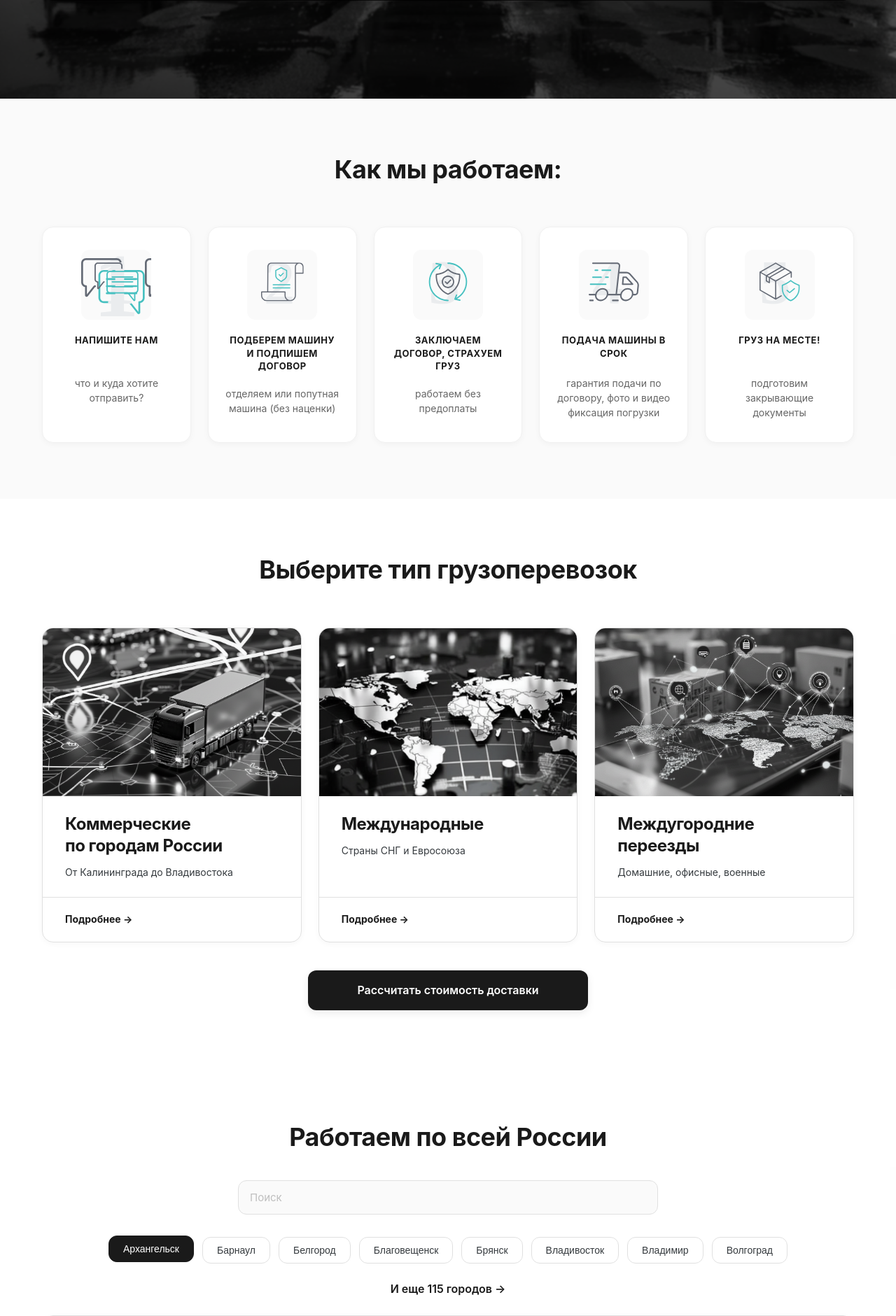
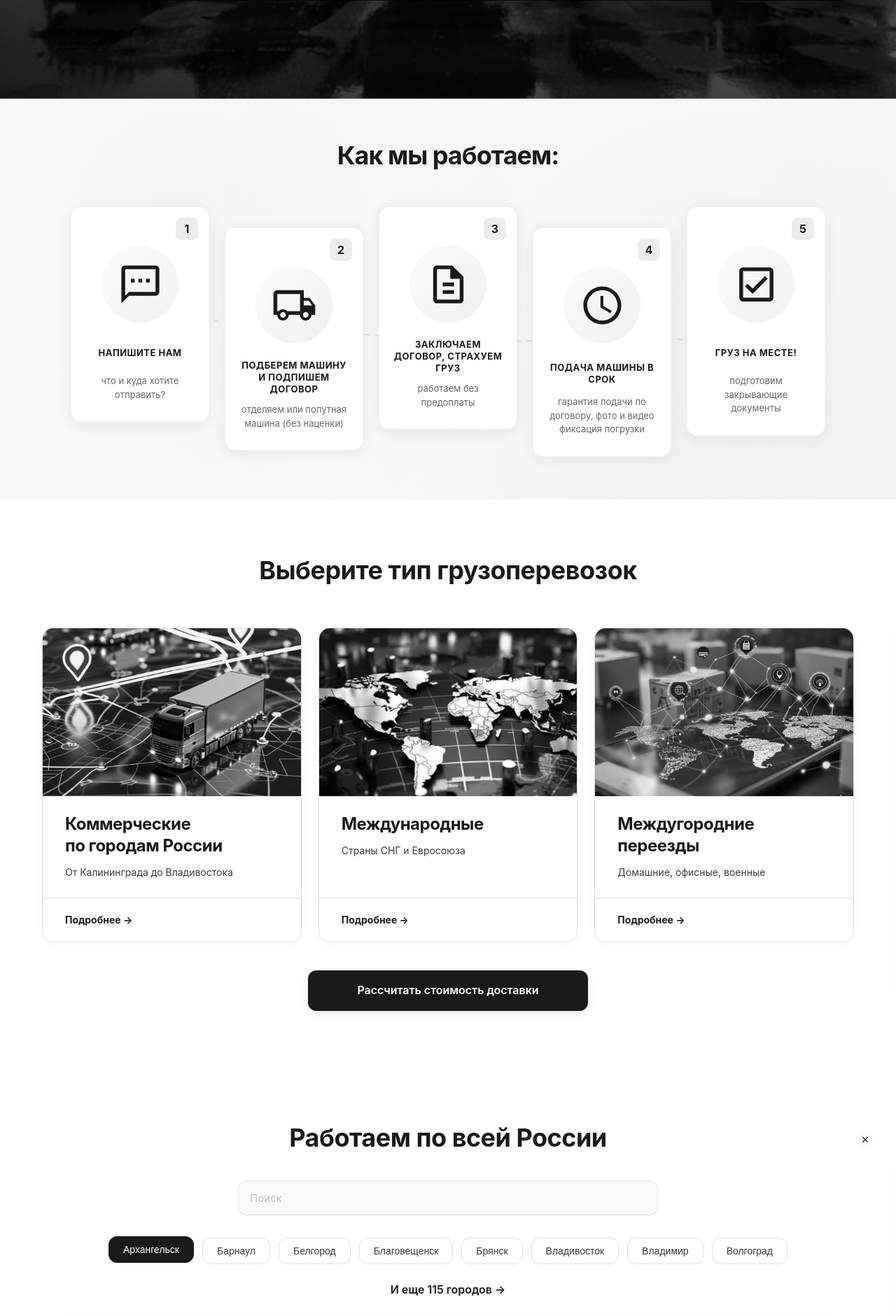
Before and after one commit to V3le/TL-Company, a PHP site: page /public/ in a window 1280 px wide. Shown: the part 873-2754 px from the top of the page at 70% size. Run offline with PHP 8.4, Linux system fonts and the light colour scheme; data comes from the database, SQL or seed files in the repository.

Commit message:
how-we-work redesign

```diff
--- a/public/css/how-we-work.css
+++ b/public/css/how-we-work.css
@@ -1,12 +1,29 @@
 /* How We Work Section */
 .how-we-work {
-    padding: 80px 20px;
-    background: rgba(250, 250, 250, 0.85);
+    padding: 60px 20px;
+    background: linear-gradient(135deg, #fafafa 0%, #f5f5f5 100%);
+    position: relative;
+    overflow: hidden;
+}
+
+.how-we-work::before {
+    content: '';
+    position: absolute;
+    top: 0;
+    left: 0;
+    right: 0;
+    bottom: 0;
+    background:
+        radial-gradient(circle at 20% 30%, rgba(0,0,0,0.02) 0%, transparent 50%),
+        radial-gradient(circle at 80% 70%, rgba(0,0,0,0.02) 0%, transparent 50%);
+    pointer-events: none;
 }
 
 .container {
     max-width: 1400px;
     margin: 0 auto;
+    position: relative;
+    z-index: 1;
 }
 
 .section-title {
@@ -14,87 +31,232 @@
     font-weight: 700;
     color: #1a1a1a;
     text-align: center;
-    margin-bottom: 60px;
-    letter-spacing: -0.5px;
+    margin-bottom: 50px;
+    letter-spacing: -1px;
+    position: relative;
+}
+
+/* Контейнер для шагов с дорогой */
+.steps-wrapper {
+    position: relative;
+    max-width: 1200px;
+    margin: 0 auto;
+}
+
+/* SVG дорога между шагами */
+.steps-road {
+    position: absolute;
+    top: 50%;
+    left: 0;
+    width: 100%;
+    height: 200px;
+    transform: translateY(-50%);
+    pointer-events: none;
+    z-index: 0;
+}
+
+.steps-road path {
+    fill: none;
+    stroke: #e0e0e0;
+    stroke-width: 2;
+    stroke-dasharray: 8, 8;
+    animation: roadFlow 30s linear infinite;
+}
+
+@keyframes roadFlow {
+    to {
+        stroke-dashoffset: -200;
+    }
 }
 
 .steps {
     display: flex;
-    justify-content: space-between;
-    gap: 24px;
+    justify-content: center;
+    align-items: flex-start;
+    gap: 20px;
+    position: relative;
+    z-index: 1;
     flex-wrap: wrap;
 }
 
+/* Шахматное расположение */
 .step {
-    flex: 1;
-    min-width: 180px;
-    max-width: 250px;
+    position: relative;
     display: flex;
     flex-direction: column;
     align-items: center;
     text-align: center;
-    gap: 20px;
     background: white;
-    padding: 32px 24px;
+    padding: 35px 20px 28px;
     border-radius: 16px;
-    border: 1px solid #f0f0f0;
-    box-shadow: 0 2px 8px rgba(0, 0, 0, 0.04);
+    border: 2px solid #f0f0f0;
+    box-shadow: 0 4px 20px rgba(0, 0, 0, 0.06);
+    transition: all 0.4s cubic-bezier(0.4, 0, 0.2, 1);
+    animation: fadeInUp 0.6s ease-out backwards;
+    flex: 0 1 220px;
+    max-width: 220px;
+}
+
+.step:nth-child(1) { animation-delay: 0.1s; margin-top: 0; }
+.step:nth-child(2) { animation-delay: 0.2s; margin-top: 30px; }
+.step:nth-child(3) { animation-delay: 0.3s; margin-top: 0; }
+.step:nth-child(4) { animation-delay: 0.4s; margin-top: 30px; }
+.step:nth-child(5) { animation-delay: 0.5s; margin-top: 0; }
+
+@keyframes fadeInUp {
+    from {
+        opacity: 0;
+        transform: translateY(30px);
+    }
+    to {
+        opacity: 1;
+        transform: translateY(0);
+    }
+}
+
+.step:hover {
+    transform: translateY(-8px) scale(1.02);
+    box-shadow: 0 12px 40px rgba(0, 0, 0, 0.12);
+    border-color: #1a1a1a;
+}
+
+/* Номер шага */
+.step-number {
+    position: absolute;
+    top: 15px;
+    right: 15px;
+    width: 32px;
+    height: 32px;
+    background: rgba(26, 26, 26, 0.08);
+    color: #1a1a1a;
+    border-radius: 8px;
+    display: flex;
+    align-items: center;
+    justify-content: center;
+    font-size: 16px;
+    font-weight: 700;
+    z-index: 2;
     transition: all 0.3s ease;
 }
 
-.step:hover {
-    transform: translateY(-4px);
-    box-shadow: 0 8px 24px rgba(0, 0, 0, 0.08);
-    border-color: #e0e0e0;
+.step:hover .step-number {
+    background: rgba(26, 26, 26, 0.12);
+    transform: scale(1.05);
 }
 
+/* Иконка шага */
 .step-icon {
-    width: 100px;
-    height: 100px;
-    border-radius: 12px;
+    width: 110px;
+    height: 110px;
+    border-radius: 50%;
     display: flex;
     align-items: center;
     justify-content: center;
+    background: linear-gradient(135deg, #fafafa 0%, #f0f0f0 100%);
+    margin: 20px 0 15px;
+    position: relative;
     overflow: hidden;
-    background: #fafafa;
+    transition: all 0.4s ease;
 }
 
-.step-icon img {
-    width: 80%;
-    height: 80%;
-    object-fit: contain;
+.step-icon::before {
+    content: '';
+    position: absolute;
+    top: 50%;
+    left: 50%;
+    width: 0;
+    height: 0;
+    background: rgba(26, 26, 26, 0.05);
+    border-radius: 50%;
+    transform: translate(-50%, -50%);
+    transition: all 0.4s ease;
 }
 
+.step:hover .step-icon::before {
+    width: 100%;
+    height: 100%;
+}
+
+.step-icon svg {
+    width: 65px;
+    height: 65px;
+    fill: #1a1a1a;
+    transition: all 0.4s ease;
+    position: relative;
+    z-index: 1;
+}
+
+.step:hover .step-icon svg {
+    transform: scale(1.08);
+}
+
+/* Заголовок шага */
 .step-title {
     font-size: 13px;
     font-weight: 700;
     color: #1a1a1a;
     text-transform: uppercase;
-    line-height: 1.4;
+    line-height: 1.3;
     min-height: 40px;
     letter-spacing: 0.5px;
+    margin: 8px 0 6px;
+    display: flex;
+    align-items: center;
+    justify-content: center;
 }
 
+/* Описание шага */
 .step-description {
-    font-size: 14px;
+    font-size: 13px;
     color: #666;
     line-height: 1.5;
+    margin-top: 5px;
 }
 
-@media (max-width: 1200px) {
-    .steps {
-        gap: 25px;
-    }
+/* Декоративная линия под описанием */
+.step::after {
+    content: '';
+    position: absolute;
+    bottom: 0;
+    left: 50%;
+    transform: translateX(-50%);
+    width: 0;
+    height: 3px;
+    background: linear-gradient(90deg, transparent, #1a1a1a, transparent);
+    transition: width 0.4s ease;
+    border-radius: 2px 2px 0 0;
+}
 
+.step:hover::after {
+    width: 80%;
+}
+
+/* Адаптивность */
+@media (max-width: 1280px) {
     .step {
-        min-width: 160px;
+        flex: 0 1 200px;
         max-width: 200px;
     }
 }
 
+@media (max-width: 1024px) {
+    .steps {
+        gap: 15px;
+    }
+
+    .step {
+        flex: 0 1 180px;
+        max-width: 180px;
+        padding: 25px 15px 20px;
+    }
+
+    .step:nth-child(2) { margin-top: 25px; }
+    .step:nth-child(4) { margin-top: 25px; }
+}
+
 @media (max-width: 768px) {
     .how-we-work {
-        padding: 60px 20px;
+        padding: 50px 20px;
     }
 
     .section-title {
@@ -105,14 +267,38 @@
     .steps {
         flex-direction: column;
         align-items: center;
-        gap: 40px;
+        gap: 50px;
+    }
+
+    .step:nth-child(n) {
+        margin-top: 0 !important;
     }
 
     .step {
+        padding: 35px 25px 25px;
+        flex: 0 1 auto;
         max-width: 300px;
+        width: 100%;
+    }
+
+    .step-number {
+        width: 38px;
+        height: 38px;
+        font-size: 18px;
+        top: -19px;
+    }
+
+    .step-icon {
+        width: 80px;
+        height: 80px;
+    }
+
+    .step-icon img {
+        width: 50px;
+        height: 50px;
+    }
+
+    .steps-road {
+        display: none;
     }
 }
-
-.step:nth-child(1) .step-icon {
-    background-image: url('/public/images/how-me-work/1steps.svg');
-}
--- a/public/index.html
+++ b/public/index.html
@@ -82,41 +82,63 @@
     <section class="how-we-work">
         <div class="container">
             <h2 class="section-title">Как мы работаем:</h2>
+            <div class="steps-wrapper">
+                <svg class="steps-road" viewBox="0 0 1200 200" preserveAspectRatio="none">
+                    <path d="M 50,100 Q 250,70 450,100 T 850,100 Q 1050,130 1150,100" />
+                </svg>
                 <div class="steps">
                     <div class="step">
+                        <div class="step-number">1</div>
                         <div class="step-icon">
-                        <img src="images/how-me-work/1steps.svg" alt="Напишите нам">
+                            <svg viewBox="0 0 24 24" xmlns="http://www.w3.org/2000/svg">
+                                <path d="M20 2H4c-1.1 0-2 .9-2 2v18l4-4h14c1.1 0 2-.9 2-2V4c0-1.1-.9-2-2-2zm0 14H6l-2 2V4h16v12z"/>
+                                <path d="M7 9h2v2H7zm4 0h2v2h-2zm4 0h2v2h-2z"/>
+                            </svg>
                         </div>
                         <h3 class="step-title">НАПИШИТЕ НАМ</h3>
                         <p class="step-description">что и куда хотите отправить?</p>
                     </div>
                     <div class="step">
+                        <div class="step-number">2</div>
                         <div class="step-icon">
-                        <img src="images/how-me-work/2steps.svg" alt="Подберем машину">
+                            <svg viewBox="0 0 24 24" xmlns="http://www.w3.org/2000/svg">
+                                <path d="M18 18.5c.83 0 1.5-.67 1.5-1.5s-.67-1.5-1.5-1.5-1.5.67-1.5 1.5.67 1.5 1.5 1.5zm1.5-9H17V12h4.46L19.5 9.5zM6 18.5c.83 0 1.5-.67 1.5-1.5s-.67-1.5-1.5-1.5-1.5.67-1.5 1.5.67 1.5 1.5 1.5zM20 8l3 4v5h-2c0 1.66-1.34 3-3 3s-3-1.34-3-3H9c0 1.66-1.34 3-3 3s-3-1.34-3-3H1V6c0-1.1.9-2 2-2h14v4h3zM3 6v9h.76c.55-.61 1.35-1 2.24-1s1.69.39 2.24 1H15V6H3z"/>
+                            </svg>
                         </div>
                         <h3 class="step-title">ПОДБЕРЕМ МАШИНУ И ПОДПИШЕМ ДОГОВОР</h3>
                         <p class="step-description">отделяем или попутная машина (без наценки)</p>
                     </div>
                     <div class="step">
+                        <div class="step-number">3</div>
                         <div class="step-icon">
-                        <img src="images/how-me-work/3steps.svg" alt="Заключаем договор">
+                            <svg viewBox="0 0 24 24" xmlns="http://www.w3.org/2000/svg">
+                                <path d="M14 2H6c-1.1 0-2 .9-2 2v16c0 1.1.9 2 2 2h12c1.1 0 2-.9 2-2V8l-6-6zM6 20V4h7v5h5v11H6zm3-5h6v2H9v-2zm0-4h6v2H9v-2z"/>
+                            </svg>
                         </div>
                         <h3 class="step-title">ЗАКЛЮЧАЕМ ДОГОВОР, СТРАХУЕМ ГРУЗ</h3>
                         <p class="step-description">работаем без предоплаты</p>
                     </div>
                     <div class="step">
+                        <div class="step-number">4</div>
                         <div class="step-icon">
-                        <img src="images/how-me-work/4steps.svg" alt="Подача машины">
+                            <svg viewBox="0 0 24 24" xmlns="http://www.w3.org/2000/svg">
+                                <path d="M11.99 2C6.47 2 2 6.48 2 12s4.47 10 9.99 10C17.52 22 22 17.52 22 12S17.52 2 11.99 2zM12 20c-4.42 0-8-3.58-8-8s3.58-8 8-8 8 3.58 8 8-3.58 8-8 8zm.5-13H11v6l5.25 3.15.75-1.23-4.5-2.67z"/>
+                            </svg>
                         </div>
                         <h3 class="step-title">ПОДАЧА МАШИНЫ В СРОК</h3>
                         <p class="step-description">гарантия подачи по договору, фото и видео фиксация погрузки</p>
                     </div>
                     <div class="step">
+                        <div class="step-number">5</div>
                         <div class="step-icon">
-                        <img src="images/how-me-work/5steps.svg" alt="Груз на месте">
+                            <svg viewBox="0 0 24 24" xmlns="http://www.w3.org/2000/svg">
+                                <path d="M19 3H5c-1.1 0-2 .9-2 2v14c0 1.1.9 2 2 2h14c1.1 0 2-.9 2-2V5c0-1.1-.9-2-2-2zm0 16H5V5h14v14z"/>
+                                <path d="M17.99 9l-1.41-1.42-6.59 6.59-2.58-2.57-1.42 1.41 4 3.99z"/>
+                            </svg>
                         </div>
                         <h3 class="step-title">ГРУЗ НА МЕСТЕ!</h3>
                         <p class="step-description">подготовим закрывающие документы</p>
+                    </div>
                 </div>
             </div>
         </div>
```
Lines whose indentation alone changed are shown as unchanged.
